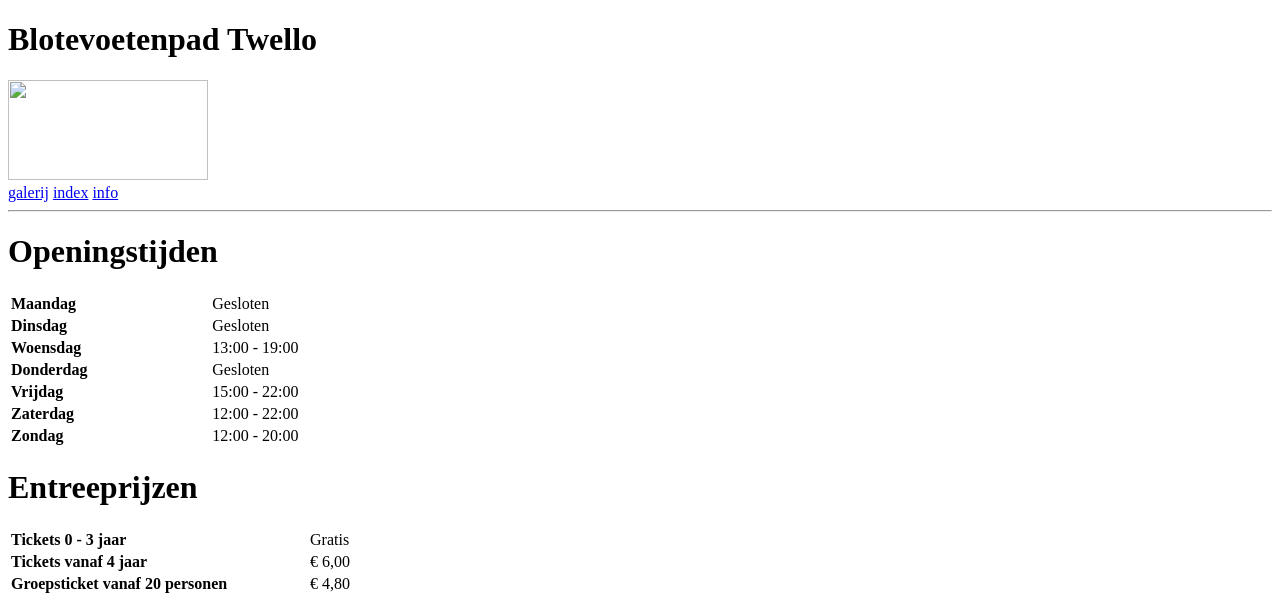
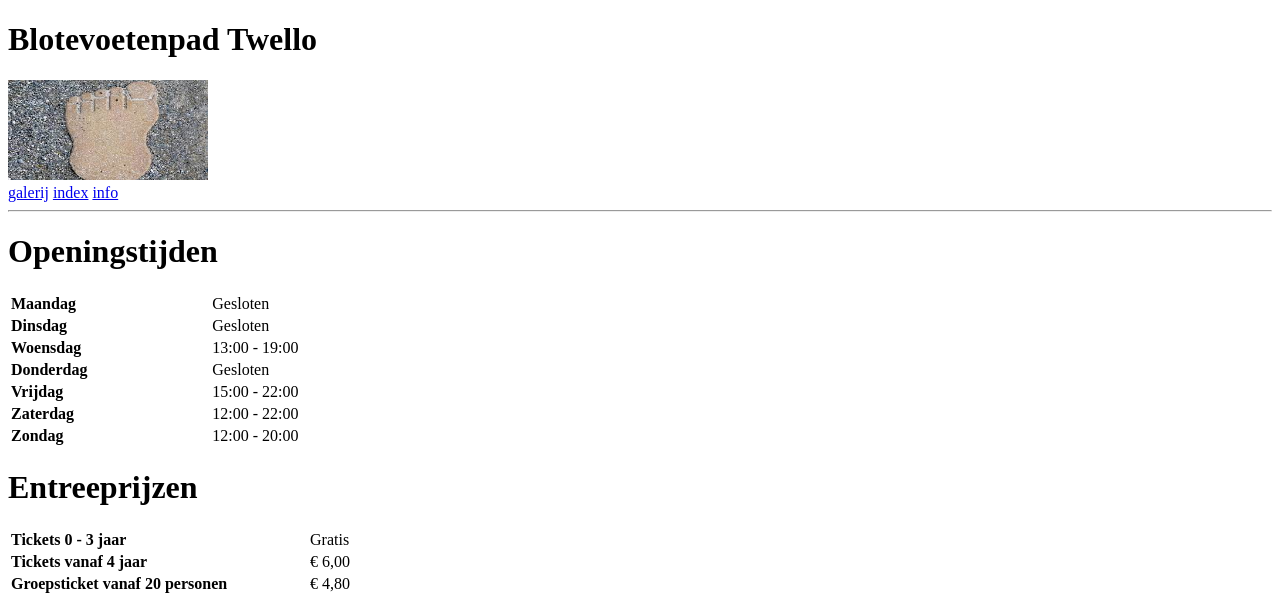
Before and after one commit to maaikemolenkamp/Webdesign, a plain HTML site: page info.html in a window 1280 px wide. Shown: the top 614 px of the page. Drawn offline with Linux system fonts and the light colour scheme; the site is published under a folder, as on GitHub Pages, so addresses that start at the root find nothing.

Commit message:
Update info.html
Change file path logo 2

```diff
--- a/info.html
+++ b/info.html
@@ -8,7 +8,7 @@
     <!-- In de header volgt een logo van 200x100 pixels met h1 tekst erbij !-->
     <!-- Onder het logo een simpel menu met koppelingen naar elke pagina !-->
     <header><h1>Blotevoetenpad Twello</h1>
-        <img src="/Afbeeldingen/logo.jpg" alt="" title="logo" width="200" height="100">
+        <img src="Afbeeldingen/logo.jpg" alt="" title="logo" width="200" height="100">
     <nav>
         <a href="galerij.html">galerij</a>
         <a href="index.html">index</a>
```
